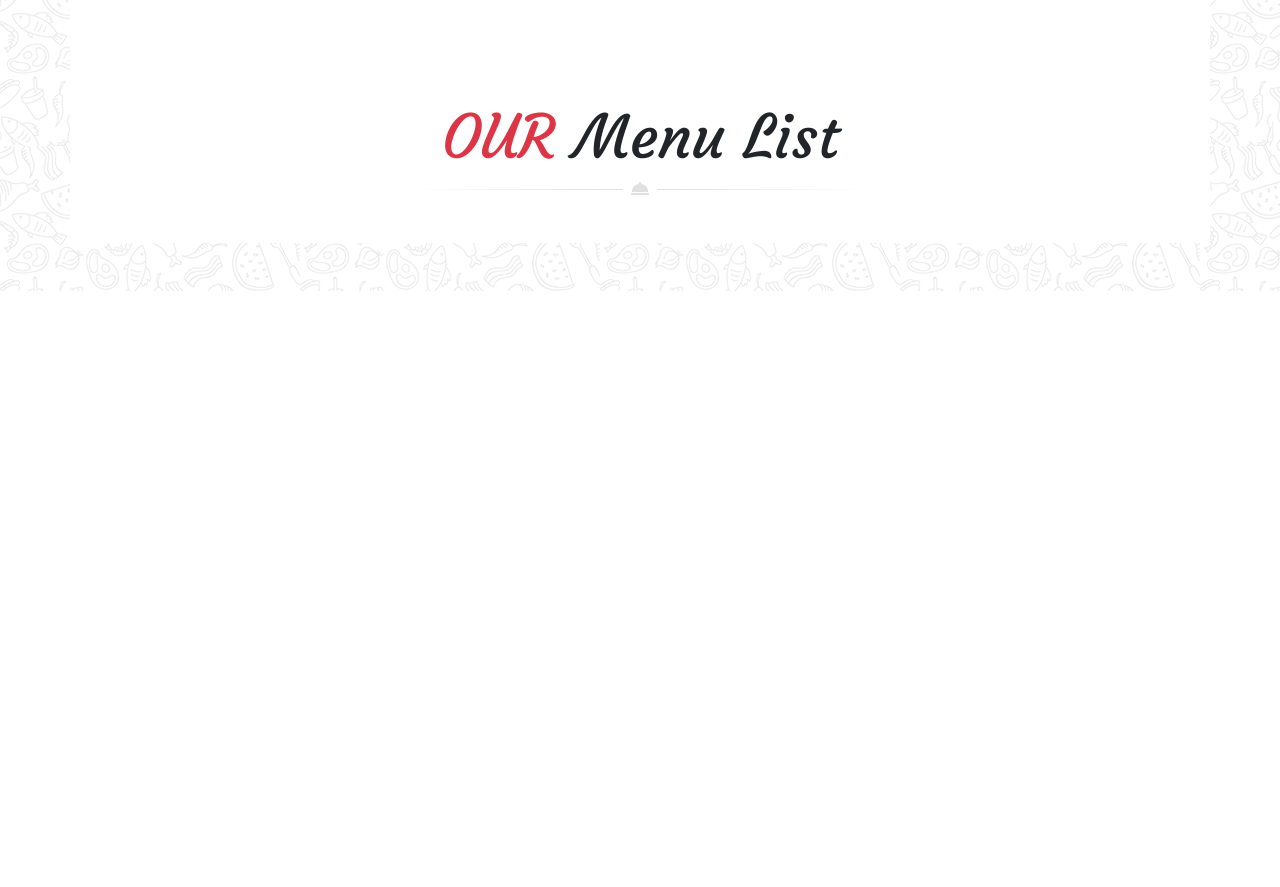
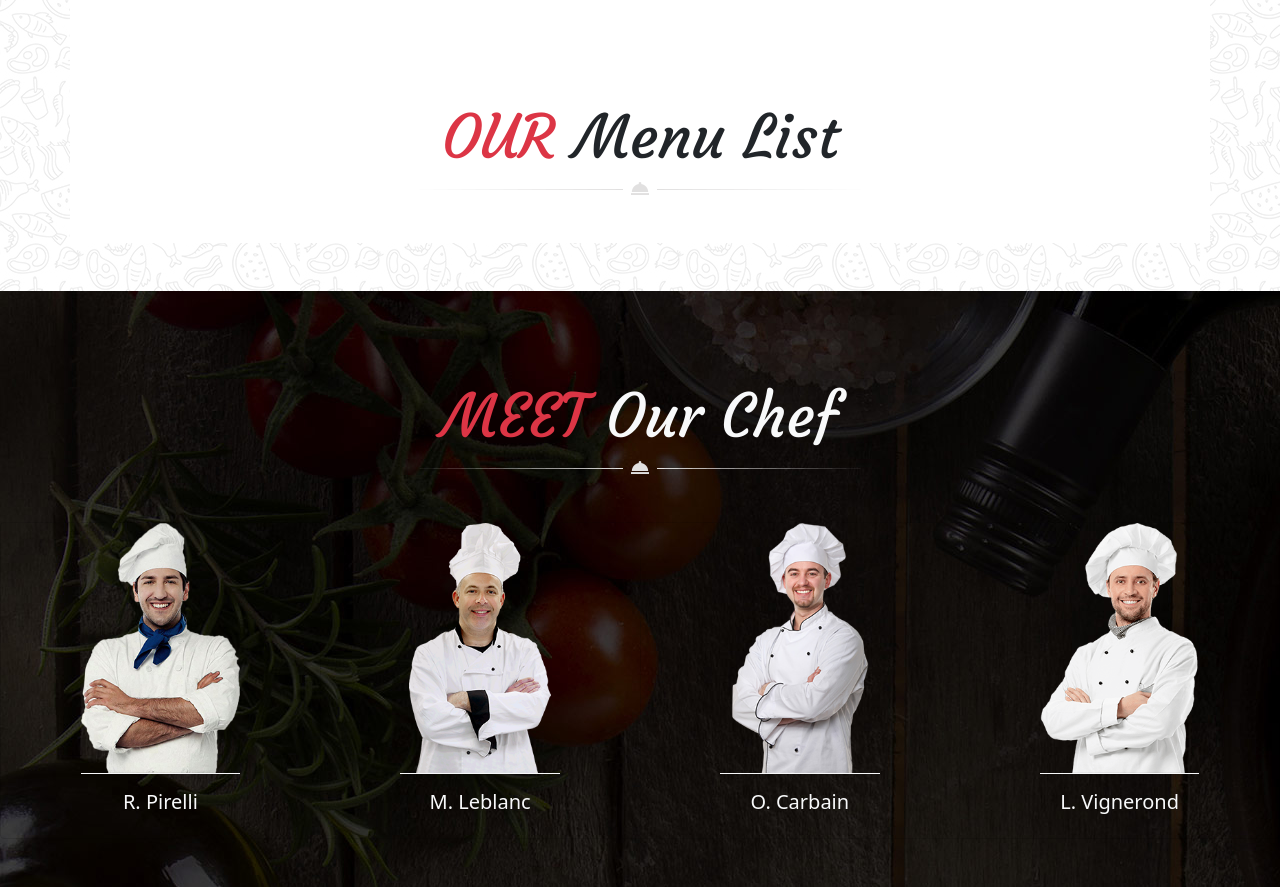
Before and after one commit to Hndrckx/git_bootstrap_les_chefs, a website: page index.html in a window 1280 px wide. Shown: the part 1260-2147 px from the top of the page. Before the commit the page ends 1551 px from the top, so only its background shows below. Drawn offline with nearby package versions, Linux system fonts and the light colour scheme.

Commit message:
chef_finish_save_AH

```diff
--- a/index.html
+++ b/index.html
@@ -122,7 +122,7 @@
     </header>
     <!--Header End-->
     <main>
-        <!--Section : Story & Menu -->
+        <!--Section Start : Story & Menu -->
         <!--Story Start-->
         <section class="content_one_menu">
             <div class="bg_content_one pt-5 pb-5" style="background-image: url(./public/img/main_bg.jpg);">
@@ -163,7 +163,47 @@
                 </div>
             </div>
         </section>
-
+        <!--Section End : Story & Menu -->
+        <!--Section Start : Chef -->
+        <section>
+            <!--Chef Start-->
+            <div class="bg_content_one pt-5 pb-5" style="background-image: url(./public/img/team_background.jpg);">
+                <div class="pt-2 pb-5">
+                    <p class="title_menu courgette offset-3 text-center pt-4">
+                        <span class="text-danger">MEET</span><span class="text-light"> Our Chef</span></p>
+                    <div class="d-flex justify-content-center">
+                        <img src="./public/img/decoration_line.png">
+                    </div>
+                </div>
+                <div class="card-group">
+                    <div class="card bg-transparent align-items-center">
+                        <img src="./public/img/chef1.png" class="card-img-top w-50 border-bottom border-light">
+                        <div class="card-body text-center">
+                            <h5 class="text-light">R. Pirelli</h5>
+                        </div>
+                    </div>
+                    <div class="card bg-transparent align-items-center">
+                        <img src="./public/img/chef2.png" class="card-img-top w-50 border-bottom border-light">
+                        <div class="card-body text-center">
+                            <h5 class="text-light">M. Leblanc</h5>
+                        </div>
+                    </div>
+                    <div class="card bg-transparent align-items-center">
+                        <img src="./public/img/chef3.png" class="card-img-top w-50 border-bottom border-light">
+                        <div class="card-body text-center">
+                            <h5 class="text-light">O. Carbain</h5>
+                        </div>
+                    </div>
+                    <div class="card bg-transparent align-items-center">
+                        <img src="./public/img/chef4.png" class="card-img-top w-50 border-bottom border-light">
+                        <div class="card-body text-center">
+                            <h5 class="text-light">L. Vignerond</h5>
+                        </div>
+                    </div>
+                </div>
+            </div>
+            <!--Chef End-->
+        </section>
     </main>
 
     <script src="./node_modules/bootstrap/dist/js/bootstrap.js"></script>
```
